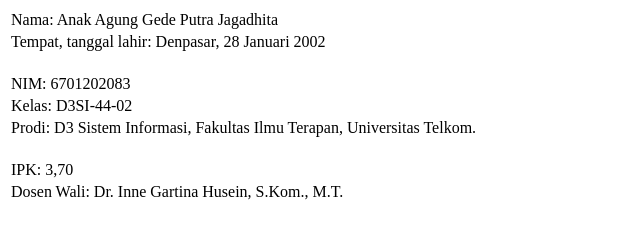
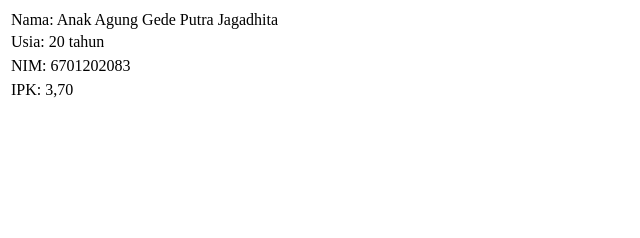
Before and after one commit to gungdejgdhta/6701202083-Assessment1PWB, a plain HTML site: page index.html in a window 1280 px wide. Shown: the whole page, without its empty margins (0-640 px from the left). Drawn offline with Linux system fonts and the light colour scheme.

Commit message:
v1.3-6701202083

```diff
--- a/index.html
+++ b/index.html
@@ -7,22 +7,17 @@
     <table>
       <tr>
         <td>Nama: Anak Agung Gede Putra Jagadhita</td>
-        <tr><td>Tempat, tanggal lahir: Denpasar, 28 Januari 2002</td></tr>
+        <tr><td>Usia: 20 tahun</td></tr>
       </tr>
     </table>
-    <br>
     <table>
       <tr>
         <td>NIM: 6701202083</td>
-        <tr><td>Kelas: D3SI-44-02</td></tr>
-        <tr><td>Prodi: D3 Sistem Informasi, Fakultas Ilmu Terapan,  Universitas Telkom.</td></tr>
       </tr>
     </table>
-    <br>
     <table>
     <tr>
       <td>IPK: 3,70</td>
-      <tr><td>Dosen Wali: Dr. Inne Gartina Husein, S.Kom., M.T.</td></tr>
     </tr>
   </table>
   </body>
```
Also changed, not shown: about.html (deleted, +0 -15 lines), image/Fotoku.jpg (deleted), 1 other file.
